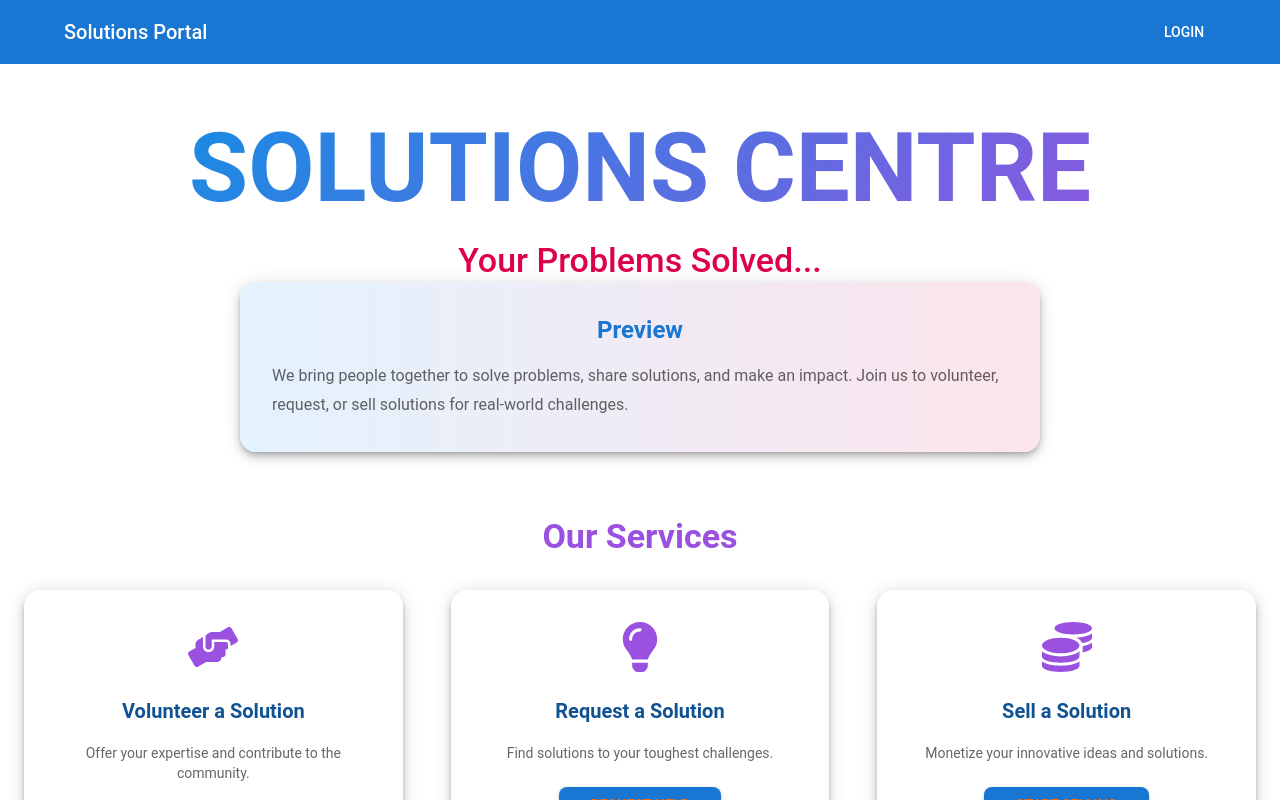
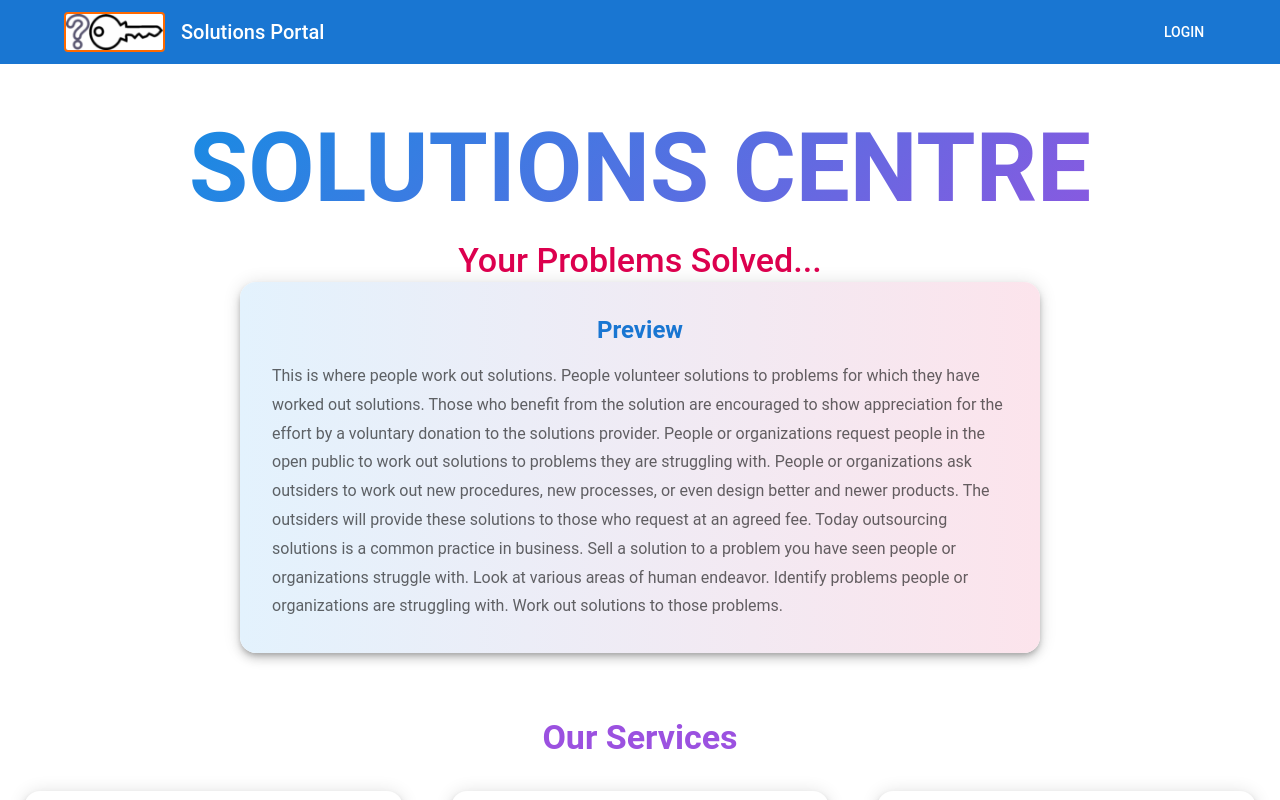
Before and after one commit to KibokoDao-Africa/solutions-frontend, a React (Create React App) app: page / in a window 1280 px wide. Shown: the top 800 px of the page. Built offline with nearby package versions, Linux system fonts and the light colour scheme; no server answers.

Commit message:
User Authentication

```diff
--- a/src/components/Home.js
+++ b/src/components/Home.js
@@ -128,7 +128,8 @@ const Home = () => {
               lineHeight: 1.8,
             }}
           >
-            We bring people together to solve problems, share solutions, and make an impact. Join us to volunteer, request, or sell solutions for real-world challenges.
+
+This is where people work out solutions. People volunteer solutions to problems for which they have worked out solutions. Those who benefit from the solution are encouraged to show appreciation for the effort by a voluntary donation to the solutions provider. People or organizations request people in the open public to work out solutions to problems they are struggling with. People or organizations ask outsiders to work out new procedures, new processes, or even design better and newer products. The outsiders will provide these solutions to those who request at an agreed fee. Today outsourcing solutions is a common practice in business. Sell a solution to a problem you have seen people or organizations struggle with. Look at various areas of human endeavor. Identify problems people or organizations are struggling with. Work out solutions to those problems.
           </Typography>
         </Paper>
       </motion.div>
--- a/src/components/Navbar.js
+++ b/src/components/Navbar.js
@@ -1,7 +1,7 @@
 import React, { useState, useEffect } from 'react';
 import { AppBar, Toolbar, Typography, Button, Container, Box } from '@mui/material';
 import { Link, useNavigate } from 'react-router-dom';
-
+import logo from '../assets/images/solutionslogo.png';
 const Navbar = () => {
   const [username, setUsername] = useState(null);
   const navigate = useNavigate();
@@ -24,6 +24,11 @@ const Navbar = () => {
     navigate('/login'); // Redirect to the login page
   };
 
+  // Handle logo click to reload the home page
+  const handleLogoClick = () => {
+    navigate('/'); // Navigate to home page
+  };
+
   console.log('Current username:', username); // Debug log
 
   return (
@@ -31,6 +36,22 @@ const Navbar = () => {
       <Toolbar>
         <Container maxWidth="lg">
           <Box display="flex" justifyContent="space-between" alignItems="center">
+            {/* Logo with border and clickable to reload home page */}
+            <Box
+              component="img"
+              src={logo}
+              alt="Solutions Logo"
+              sx={{
+                height: 40,
+                width: 'auto',
+                borderRadius: 1,
+                border: '2px solid #ff6900',
+                marginRight: 2,
+                cursor: 'pointer',
+              }}
+              onClick={handleLogoClick} // Click handler to reload home page
+            />
+            {/* Text for Solutions Portal */}
             <Typography variant="h6" component="div" sx={{ flexGrow: 1 }}>
               Solutions Portal
             </Typography>
```
Also changed, not shown: src/assets/images/solutionslogo.png (added).
